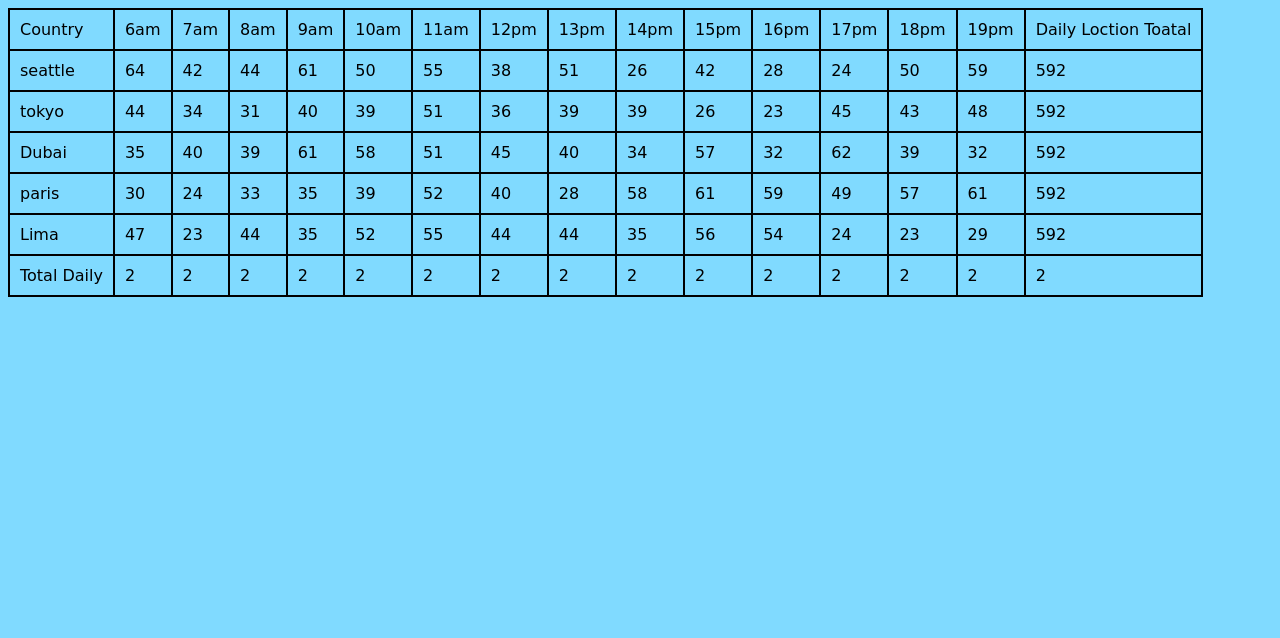
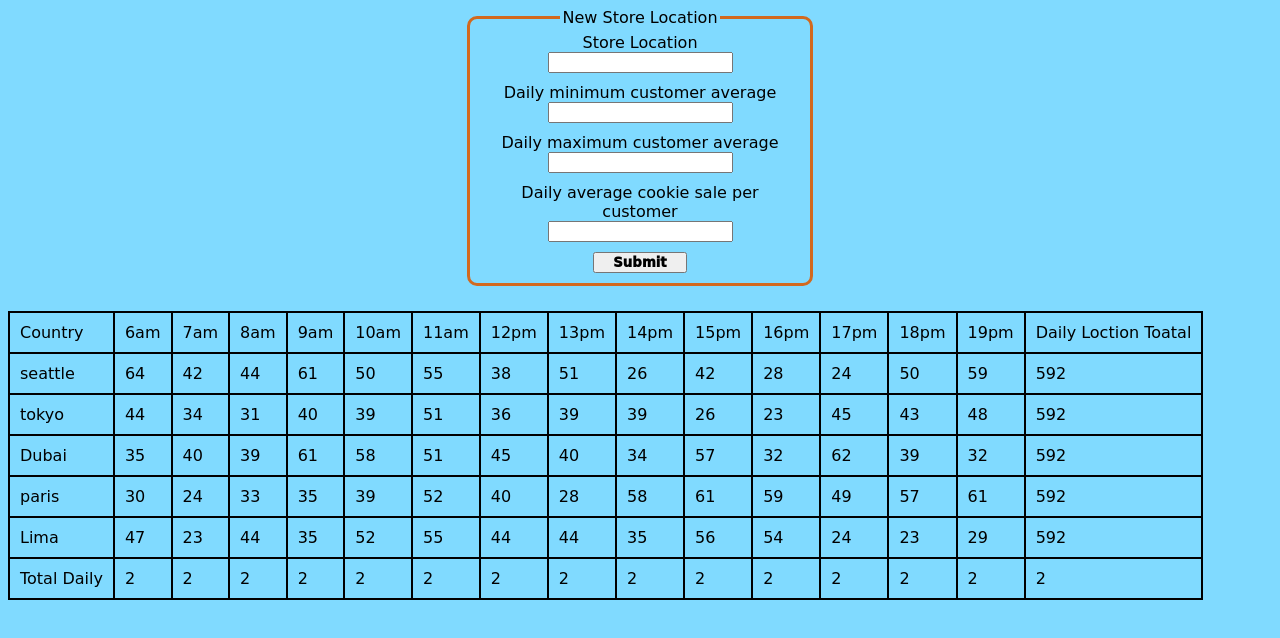
Before and after one commit to ahmadaldabouqii/cookie-stand, a plain HTML site: page sales.html in a window 1280 px wide. Drawn offline with Linux system fonts and the light colour scheme.

Commit message:
Add Form and Event

```diff
--- a/css/style.css
+++ b/css/style.css
@@ -37,10 +37,36 @@ footer{
 table{
     border-collapse: collapse;
     border:2px black solid;
-  }
+}
 
-  td, th, tr{
+td, th, tr{
     border:solid 2px black;
     font-family: cursive;
     padding : 10px;
-  }
+}
+
+fieldset{
+    border: 3px solid chocolate;
+    border-radius: 10px;
+    margin-bottom: 25px;
+    width: 25%;
+    margin-left: auto;
+    margin-right: auto;
+    text-align: center;
+}
+
+input{
+    margin-bottom: 10px;
+}
+
+fieldset, label{
+    box-shadow: blueviolet;
+    font-family: cursive;
+}
+
+button{
+    width: 30%;
+    height: 45%;
+    font-weight: 1000;
+    font-family: cursive;
+}
--- a/js/app.js
+++ b/js/app.js
@@ -58,6 +58,8 @@ for (let i = 5; i < 21; i++) {
     }
 }
 
+
+
 let tr = document.createElement('tr');
 
 (function addRow() {
@@ -102,6 +104,27 @@ for (let i = 0; i < hoursWork.length; i++) {
         table.appendChild(tr4);
     }
 }
+
+let form = document.getElementById('form');
+let submit_btn = document.getElementById('submit_btn');
+
+form.addEventListener('submit', function (e) {
+    e.preventDefault();
+    let st_location = e.target.StoreLocation.value;
+    let min = e.target.min.value;
+    let max = e.target.max.value;
+    let avg = e.target.avg.value;
+
+    if ((min || max || avg) === "" || (min || max || avg) === null) {
+        alert('Please Enter Correct!');
+    } else {
+        Country.push(st_location);
+        let td = document.createElement('td');
+        td.innerHTML = Country[5];
+        table.appendChild(td);
+        hourlyCustomers(min, max);
+    }
+})
 
 
 avg.innerHTML = 'Total: ' + total + ' cookies';
--- a/sales.html
+++ b/sales.html
@@ -10,6 +10,29 @@
 </head>
 
 <body>
+    <form id="form">
+        <fieldset>
+            <legend>New Store Location</legend>
+            <label for="StoreLocation"> Store Location</label>
+            <br>
+            <input type="text" name="StoreLocation">
+            <br>
+            <label for="min"> Daily minimum customer average</label>
+            <br>
+            <input type="text" name="min">
+            <br>
+            <label for="max"> Daily maximum customer average</label>
+            <br>
+            <input type="text" name="max">
+            <br>
+            <label for="avg">Daily average cookie sale per customer</label>
+            <br>
+            <input type="text" name="avg">
+            <br>
+            <button id="submit_btn" name="submit">Submit</button>
+        </fieldset>
+    </form>
+
     <table id="table">
 
     </table>
```
